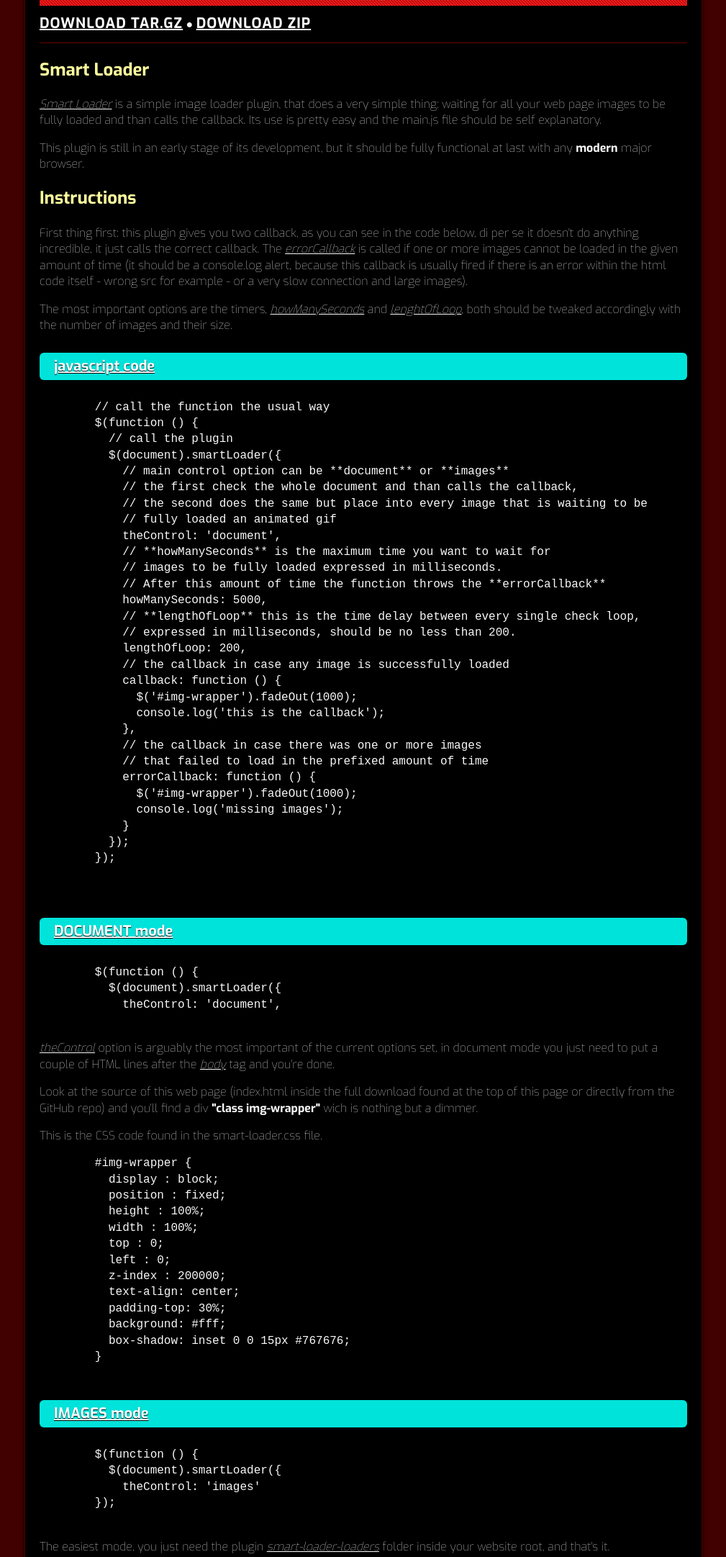
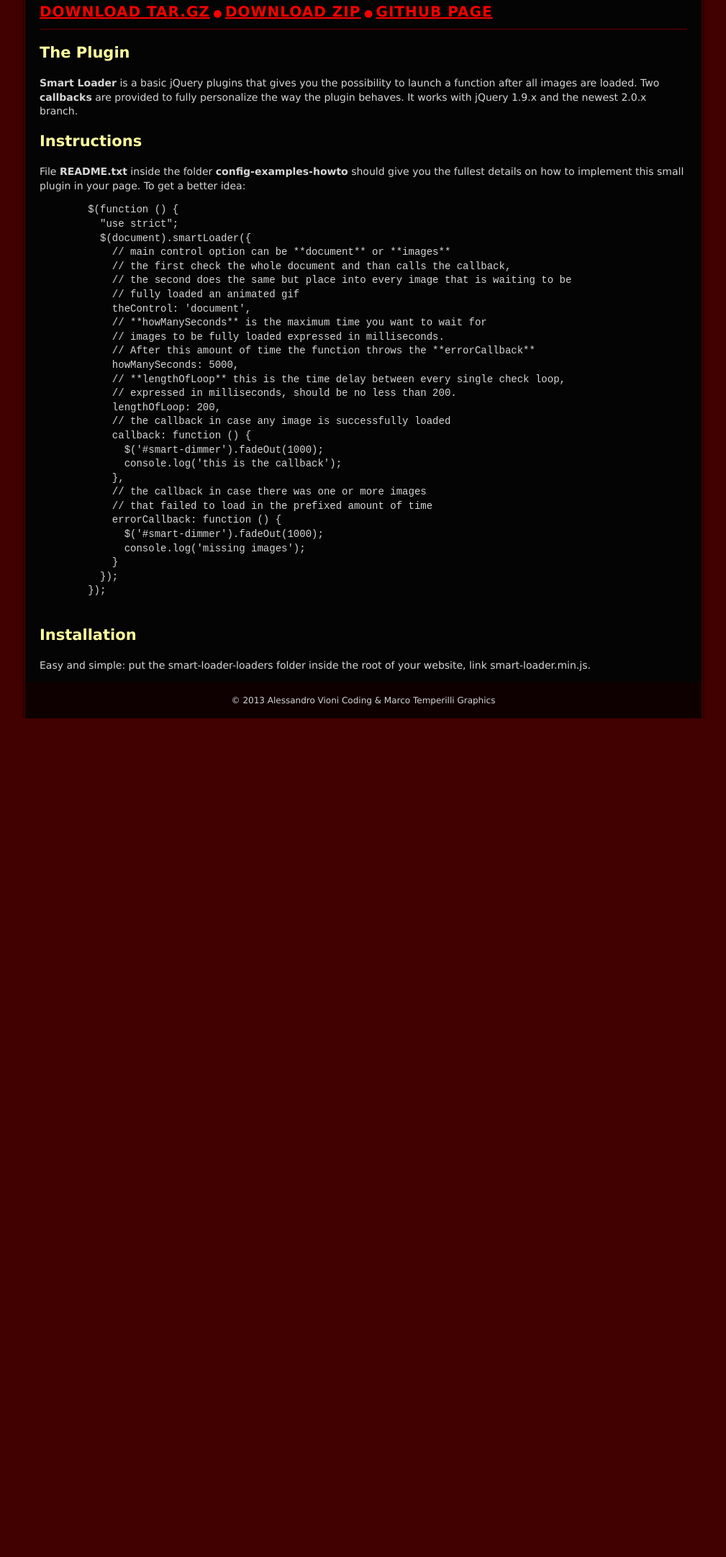
Before and after one commit to genoma/smart-loader, a website: page index.html in a window 1280 px wide. Shown: the part 336-2499 px from the top of the page at 72% size, without its empty margins (135-1144 px from the left). After the commit the page ends 1334 px from the top, so only its background shows below. Drawn offline with nearby package versions, Linux system fonts and the light colour scheme.

Commit message:
Changed the webpage content
Still to be finished

```diff
--- a/css/main.css
+++ b/css/main.css
@@ -97,9 +97,10 @@ textarea {
 body {
   background: #410101;
   height: 100%;
-  color: #f8f8f8;
-  font-family: 'Exo', sans-serif;
+  color: #d6d6d6;
+  font-family: 'Verdana', sans-serif;
   font-weight: 100;
+  font-size: 14px;
 }
 
 html {
@@ -136,7 +137,7 @@ h1, h2 {
   width: 900px;
   min-height: 100%;
   margin: 0 auto;
-  background: #000;
+  background: #040404;
   border-left: 1px solid #510000;
   border-right: 1px solid #510000;
   box-shadow: 0 0 5px #000;
@@ -163,25 +164,24 @@ footer {
 
 em {
   text-decoration: underline;
-  -moz-text-decoration-color: #f00;
 }
 
 #download {
   height: 20px;
   line-height: 20px;
   margin-top: 15px;
+  color:#f90000;
 }
 
 #download a {
-  color: #fff;
+  color: #f90000;
   font-weight: 900;
   letter-spacing: 1px;
   font-size: 20px;
 }
 
 #download a:hover {
-  color: #f00;
-  text-decoration: overline;
+  color: #510000;
 }
 
 /* ==========================================================================
--- a/index.html
+++ b/index.html
@@ -9,7 +9,7 @@
     <title>Smart Loader jQuery Plugin</title>
     <meta name="description" content="">
     <link href='http://fonts.googleapis.com/css?family=Exo:100,200,300,400,600,700' rel='stylesheet' type='text/css'>
-    <script src="https://google-code-prettify.googlecode.com/svn/loader/run_prettify.js?&skin=sons-of-obsidian"></script>
+    <script src="https://google-code-prettify.googlecode.com/svn/loader/run_prettify.js?lang=css&skin=sunburst"></script>
     <meta name="viewport" content="width=device-width">
     <link rel="stylesheet" href="css/normalize.css">
     <link rel="stylesheet" href="css/main.css">
@@ -36,28 +36,23 @@
         <a href="https://github.com/genoma/smart-loader/archive/master.tar.gz">DOWNLOAD TAR.GZ</a>
          ●
         <a href="https://github.com/genoma/smart-loader/archive/master.zip">DOWNLOAD ZIP</a>
+         ●
+        <a href="https://github.com/genoma/smart-loader">GITHUB PAGE</a>
+
       </div>
 
       <hr>
-      <h2>Smart Loader</h2>
-
-      <p><em>Smart Loader</em> is a simple image loader plugin, that does a very simple thing: waiting for all your web page images to be fully loaded and than calls the callback.
-      Its use is pretty easy and the main.js file should be self explanatory.</p>
-      <p>This plugin is still in an early stage of its development, but it should be fully functional at last with any <b>modern</b> major browser.</p>
+      <h2>The Plugin</h2>
+      <p><strong>Smart Loader</strong> is a basic jQuery plugins that gives you the possibility to launch a function after all images are loaded. Two <strong>callbacks</strong> are provided to fully personalize the way the plugin behaves. It works with jQuery 1.9.x and the newest 2.0.x branch.</p>
 
       <h2>Instructions</h2>
-      <p>First thing first: this plugin gives you two callback, as you can see in the code below, di per se it doesn't do anything incredible, it just calls the correct callback.
-      The <em>errorCallback</em> is called if one or more images cannot be loaded in the given amount of time (it should be a console.log alert, because this callback is usually fired if there is an error within the html code itself - wrong src for example - or a very slow connection and large images).
-      </p>
 
-      <p>The most important options are the timers, <em>howManySeconds</em> and <em>lenghtOfLoop</em>, both should be tweaked accordingly with the number of images and their size.</p>
-
-      <h4>javascript code</h4>
+      File <strong>README.txt</strong> inside the folder <strong>config-examples-howto</strong> should give you the fullest details on how to implement this small plugin in your page.
+      To get a better idea:
 
       <pre class="prettyprint">
-        // call the function the usual way
         $(function () {
-          // call the plugin
+          "use strict";
           $(document).smartLoader({
             // main control option can be **document** or **images**
             // the first check the whole document and than calls the callback,
@@ -73,68 +68,28 @@
             lengthOfLoop: 200,
             // the callback in case any image is successfully loaded
             callback: function () {
-              $('#img-wrapper').fadeOut(1000);
+              $('#smart-dimmer').fadeOut(1000);
               console.log('this is the callback');
             },
             // the callback in case there was one or more images
             // that failed to load in the prefixed amount of time
             errorCallback: function () {
-              $('#img-wrapper').fadeOut(1000);
+              $('#smart-dimmer').fadeOut(1000);
               console.log('missing images');
             }
           });
         });
-
       </pre>
 
-      <h4>DOCUMENT mode</h4>
+        <h2>Installation</h2>
 
-      <pre class="prettyprint">
-        $(function () {
-          $(document).smartLoader({
-            theControl: 'document',
-      </pre>
+        <p>Easy and simple: put the smart-loader-loaders folder inside the root of your website, link smart-loader.min.js.</p>
 
-      <p><em>theControl</em> option is arguably the most important of the current options set, in document mode you just need to put a couple of HTML lines after the <em>body</em> tag and you're done.</p>
-      <p>Look at the source of this web page (index.html inside the full download found at the top of this page or directly from the GitHub repo) and you'll find a div <strong>"class img-wrapper"</strong> wich is nothing but a dimmer.</p>
+      </div>
+      <footer>
+        &copy; 2013 Alessandro Vioni Coding &amp; Marco Temperilli Graphics
+      </footer>
 
-      <p>This is the CSS code found in the smart-loader.css file.</p>
-
-      <pre class="prettyprint lang-css">
-        #img-wrapper {
-          display : block;
-          position : fixed;
-          height : 100%;
-          width : 100%;
-          top : 0;
-          left : 0;
-          z-index : 200000;
-          text-align: center;
-          padding-top: 30%;
-          background: #fff;
-          box-shadow: inset 0 0 15px #767676;
-        }
-      </pre>
-
-      <h4>IMAGES mode</h4>
-
-      <pre class="prettyprint">
-        $(function () {
-          $(document).smartLoader({
-            theControl: 'images'
-        });
-      </pre>
-
-      <p>The easiest mode, you just need the plugin <em>smart-loader-loaders</em> folder inside your website root, and that's it.</p>
-
-      <h4>Still needs help?</h4>
-      <p>Drop me a line or two on Twitter @jenoma, i'll be glad to contact you back for any further assistance.</p>
-
-    </div>
-
-  <footer>
-    &copy; 2013 Alessandro Vioni Coding &amp; Marco Temperilli Graphics
-  </footer>
     <script src="//ajax.googleapis.com/ajax/libs/jquery/1.9.1/jquery.min.js"></script>
     <script>window.jQuery || document.write('<script src="js/vendor/jquery-1.9.1.min.js"><\/script>')</script>
     <script src="js/plugins.js"></script>
```
Also changed, not shown: config-examples-howto/README.txt (added), config-examples-howto/howto.txt (deleted).
